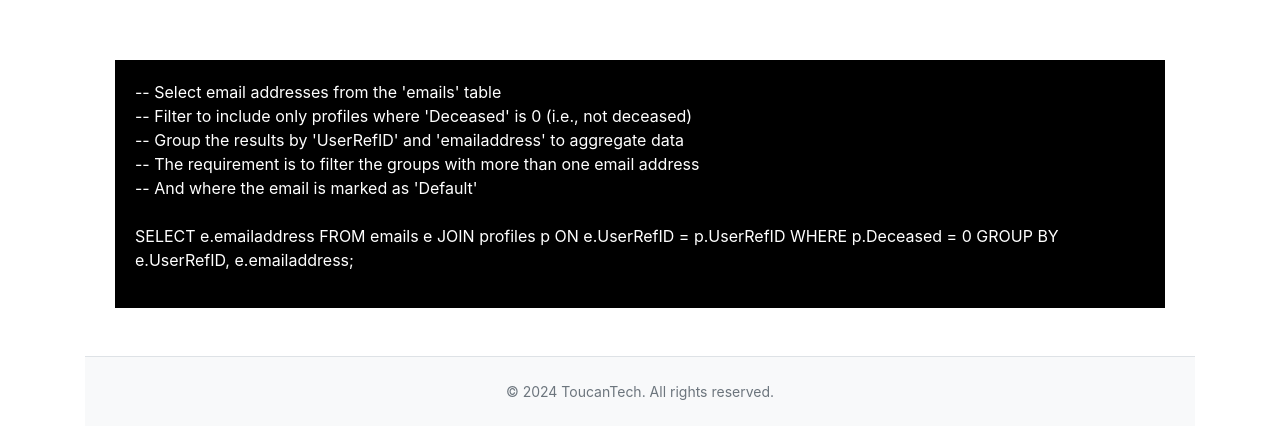
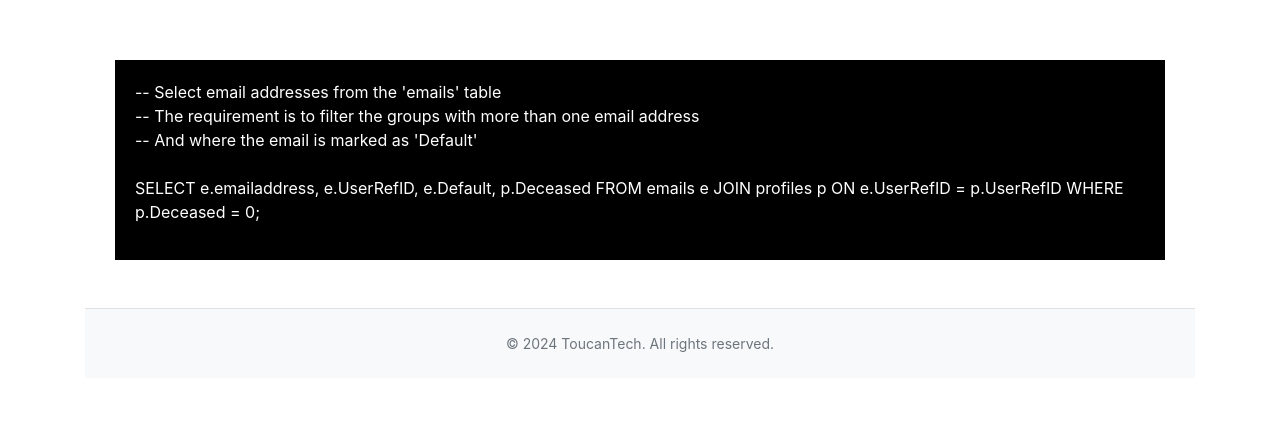
Before and after one commit to raviallipilli/toucan-project, a PHP site: page /task1 in a window 1280 px wide. Shown: the part 104-543 px from the top of the page. Run offline with PHP 8.4, Linux system fonts and the light colour scheme.

Commit message:
minor tweaks in the query

```diff
--- a/tasks/task1.php
+++ b/tasks/task1.php
@@ -5,15 +5,11 @@ include __DIR__ . '/../views/header.html';
 
 echo "<div style=text-align:left;background-color:black;color:white;margin:30px;padding:20px;><p>
 -- Select email addresses from the 'emails' table <br>
--- Filter to include only profiles where 'Deceased' is 0 (i.e., not deceased) <br>
--- Group the results by 'UserRefID' and 'emailaddress' to aggregate data <br>
 -- The requirement is to filter the groups with more than one email address <br>
  -- And where the email is marked as 'Default' <br><br>
-SELECT e.emailaddress
-FROM emails e
-JOIN profiles p ON e.UserRefID = p.UserRefID
-WHERE p.Deceased = 0
-GROUP BY e.UserRefID, e.emailaddress;
+SELECT e.emailaddress, e.UserRefID, e.Default, p.Deceased
+FROM emails e JOIN profiles p ON e.UserRefID = p.UserRefID
+WHERE p.Deceased = 0;
 
 </p></div>";
 
```
